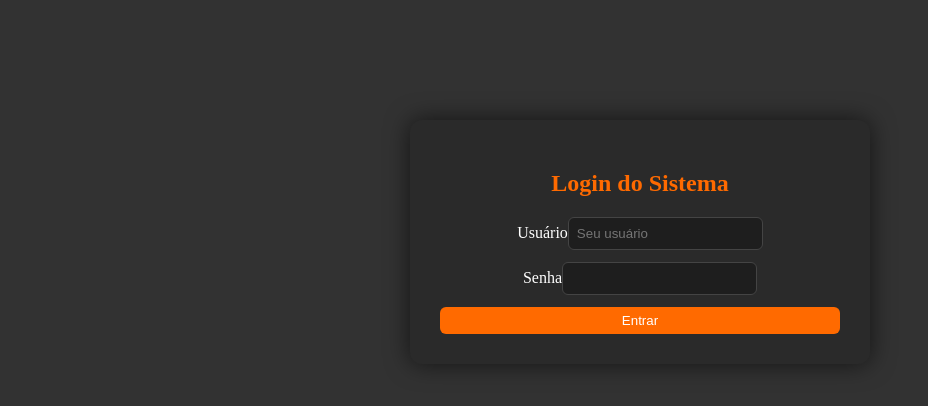
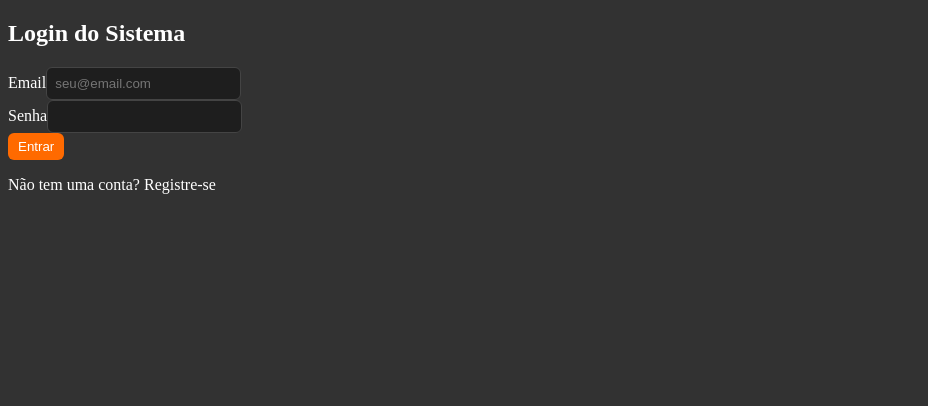
Before and after one commit to MatheusF08/Direcar, a React (Vite) app in the folder frontend/: page / in a window 1280 px wide. Shown: the top 406 px of the page, without its empty margins (0-928 px from the left). Built offline with nearby package versions, Linux system fonts and the light colour scheme.

Commit message:
fix: Corrige configurações de tipo do TypeScript para o Vite

```diff
--- a/frontend/src/components/Login.tsx
+++ b/frontend/src/components/Login.tsx
@@ -1,12 +1,16 @@
+// frontend/src/components/Login.tsx (Código Corrigido e Final)
+
 import React, { useState } from 'react';
 import './Login.css';
 
 interface LoginProps {
   onLoginSuccess: () => void;
+  onSwitchToRegister: () => void;
 }
 
-const Login: React.FC<LoginProps> = ({ onLoginSuccess }) => {
-  const [username, setUsername] = useState('');
+const Login: React.FC<LoginProps> = ({ onLoginSuccess, onSwitchToRegister }) => {
+  // O estado agora armazena 'email'
+  const [email, setEmail] = useState('');
   const [password, setPassword] = useState('');
   const [error, setError] = useState<string | null>(null);
 
@@ -14,22 +18,21 @@ const Login: React.FC<LoginProps> = ({ onLoginSuccess }) => {
     event.preventDefault();
     setError(null);
 
-    if (!username || !password) {
-      setError('Usuário e senha são obrigatórios.');
-      return;
-    }
+    try {
+      // Garante que a URL da API está vindo da variável de ambiente
+      const API_URL = import.meta.env.VITE_API_URL;
 
-    try {
-      const response = await fetch('http://localhost:3001/api/auth/login', {
+      const response = await fetch(`${API_URL}/api/auth/login`, {
         method: 'POST',
         headers: { 'Content-Type': 'application/json' },
-        body: JSON.stringify({ username, password } ),
+        // O corpo da requisição agora envia 'email'
+        body: JSON.stringify({ email, password }),
       });
 
       const data = await response.json();
 
       if (!response.ok) {
-        throw new Error(data.message || 'Erro ao tentar fazer login.');
+        throw new Error(data.message || 'Erro no login.');
       }
 
       if (data.token) {
@@ -40,23 +43,22 @@ const Login: React.FC<LoginProps> = ({ onLoginSuccess }) => {
       }
     } catch (err: any) {
       setError(err.message);
-      console.error('Falha no login:', err);
     }
   };
 
   return (
-    <div className="login-page">
-      <div className="login-container">
+    <div className="login-box">
       <h2>Login do Sistema</h2>
       <form onSubmit={handleSubmit}>
         <div className="input-group">
-            <label htmlFor="username">Usuário</label>
+          {/* O label e o input agora são para 'Email' */}
+          <label htmlFor="email">Email</label>
           <input
-              type="text"
-              id="username"
-              value={username}
-              onChange={(e) => setUsername(e.target.value)}
-              placeholder="Seu usuário"
+            type="email"
+            id="email"
+            value={email}
+            onChange={(e) => setEmail(e.target.value)}
+            placeholder="seu@email.com"
             required
           />
         </div>
@@ -72,8 +74,10 @@ const Login: React.FC<LoginProps> = ({ onLoginSuccess }) => {
         </div>
         {error && <p className="error-message">{error}</p>}
         <button type="submit" className="login-button">Entrar</button>
+        <p className="switch-form-text">
+          Não tem uma conta? <span onClick={onSwitchToRegister}>Registre-se</span>
+        </p>
       </form>
-      </div>
     </div>
   );
 };
```
Also changed, not shown: frontend/tsconfig.json (+7 -4 lines), 1 other file (tests, documents, lock files or other folders). Lines whose indentation alone changed are shown as unchanged.
